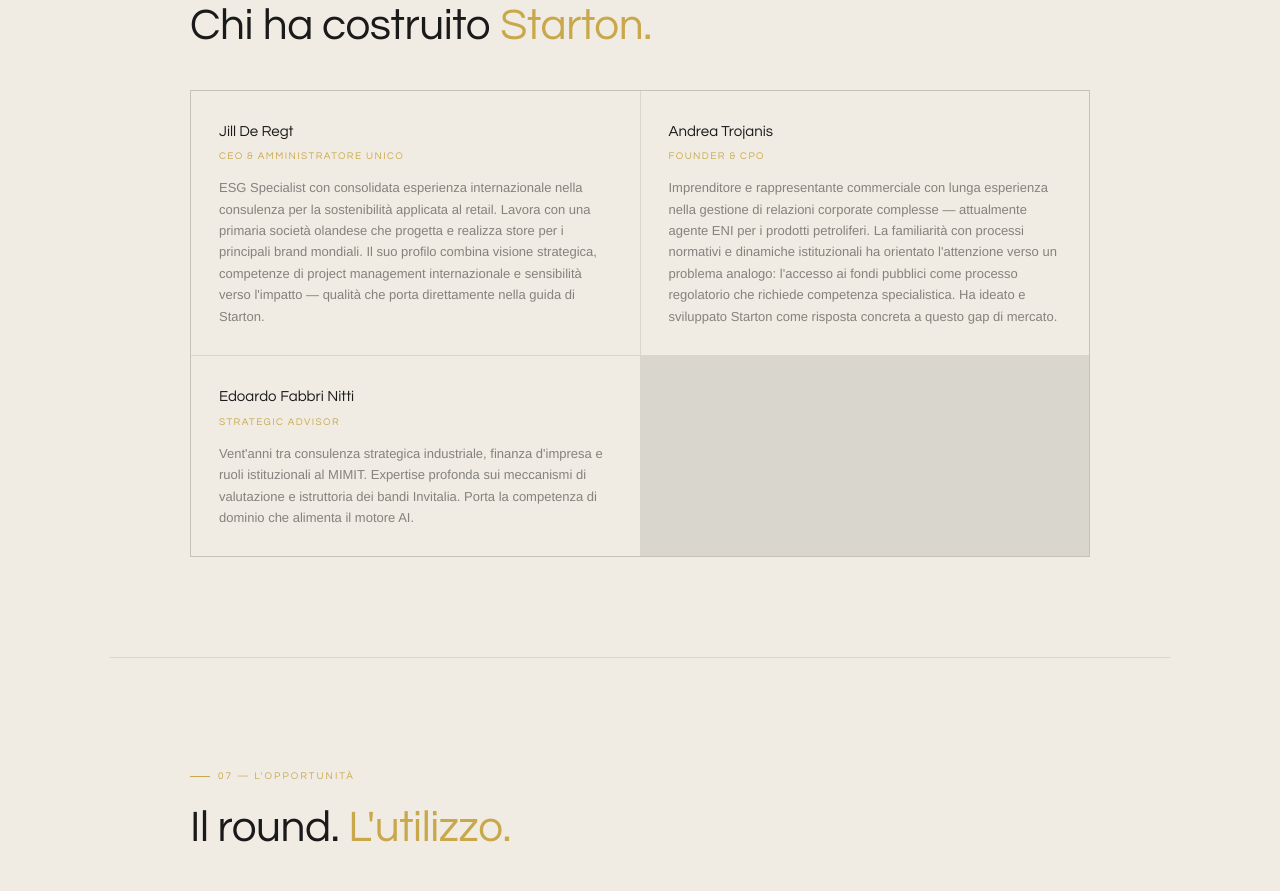
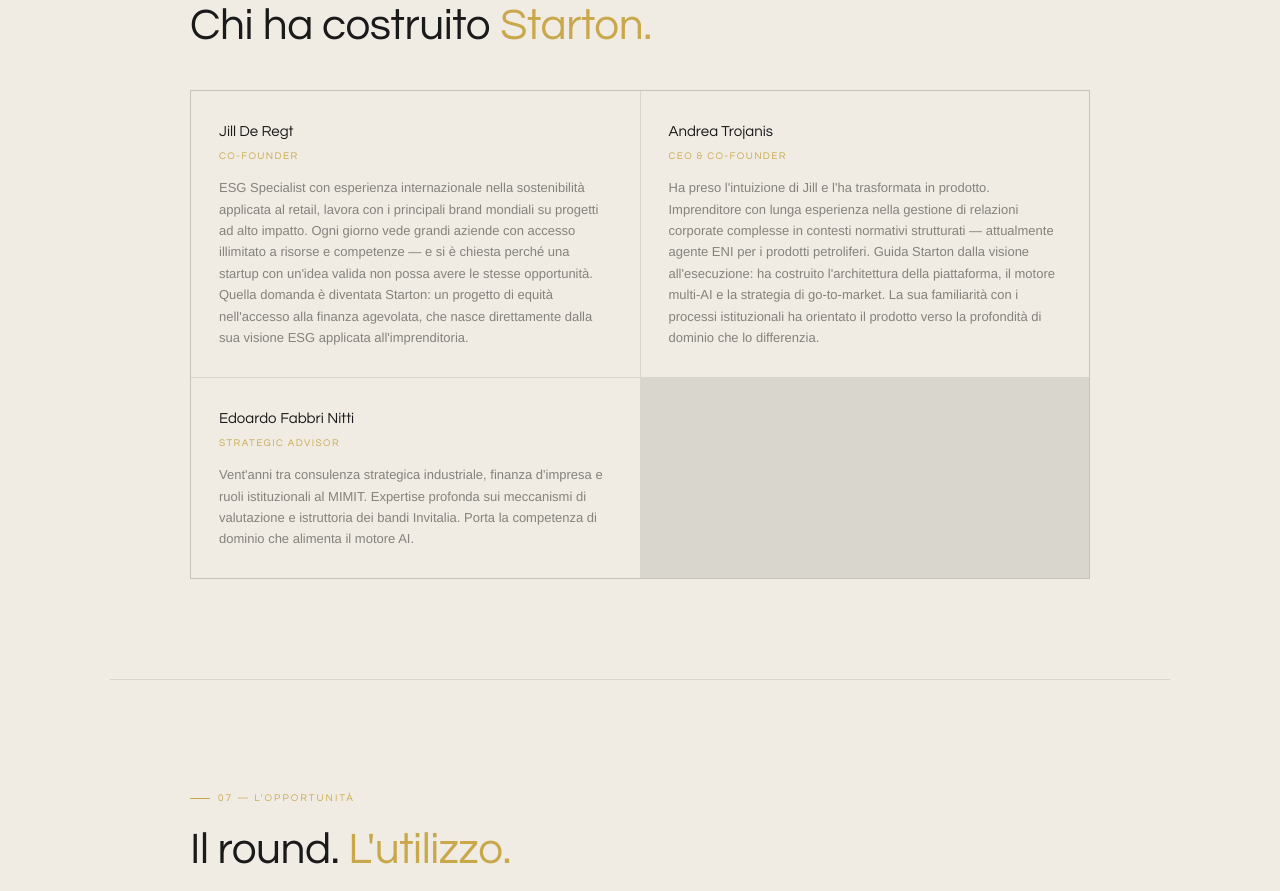
Before and after one commit to andreatrojanis/adastra-backend, a website: page investitori.html in a window 1280 px wide. Shown: the part 4866-5757 px from the top of the page. Drawn offline with Linux system fonts and the light colour scheme.

Commit message:
Update investitori.html

```diff
--- a/investitori.html
+++ b/investitori.html
@@ -391,13 +391,13 @@
   <div class="team-grid reveal">
     <div class="team-card">
       <div class="t-name">Jill De Regt</div>
-      <div class="t-role">CEO & Amministratore Unico</div>
-      <div class="t-bio">ESG Specialist con consolidata esperienza internazionale nella consulenza per la sostenibilità applicata al retail. Lavora con una primaria società olandese che progetta e realizza store per i principali brand mondiali. Il suo profilo combina visione strategica, competenze di project management internazionale e sensibilità verso l'impatto — qualità che porta direttamente nella guida di Starton.</div>
+      <div class="t-role">Co-Founder</div>
+      <div class="t-bio">ESG Specialist con esperienza internazionale nella sostenibilità applicata al retail, lavora con i principali brand mondiali su progetti ad alto impatto. Ogni giorno vede grandi aziende con accesso illimitato a risorse e competenze — e si è chiesta perché una startup con un'idea valida non possa avere le stesse opportunità. Quella domanda è diventata Starton: un progetto di equità nell'accesso alla finanza agevolata, che nasce direttamente dalla sua visione ESG applicata all'imprenditoria.</div>
     </div>
     <div class="team-card">
       <div class="t-name">Andrea Trojanis</div>
-      <div class="t-role">Founder & CPO</div>
-      <div class="t-bio">Imprenditore e rappresentante commerciale con lunga esperienza nella gestione di relazioni corporate complesse — attualmente agente ENI per i prodotti petroliferi. La familiarità con processi normativi e dinamiche istituzionali ha orientato l'attenzione verso un problema analogo: l'accesso ai fondi pubblici come processo regolatorio che richiede competenza specialistica. Ha ideato e sviluppato Starton come risposta concreta a questo gap di mercato.</div>
+      <div class="t-role">CEO & Co-Founder</div>
+      <div class="t-bio">Ha preso l'intuizione di Jill e l'ha trasformata in prodotto. Imprenditore con lunga esperienza nella gestione di relazioni corporate complesse in contesti normativi strutturati — attualmente agente ENI per i prodotti petroliferi. Guida Starton dalla visione all'esecuzione: ha costruito l'architettura della piattaforma, il motore multi-AI e la strategia di go-to-market. La sua familiarità con i processi istituzionali ha orientato il prodotto verso la profondità di dominio che lo differenzia.</div>
     </div>
     <div class="team-card">
       <div class="t-name">Edoardo Fabbri Nitti</div>
```
